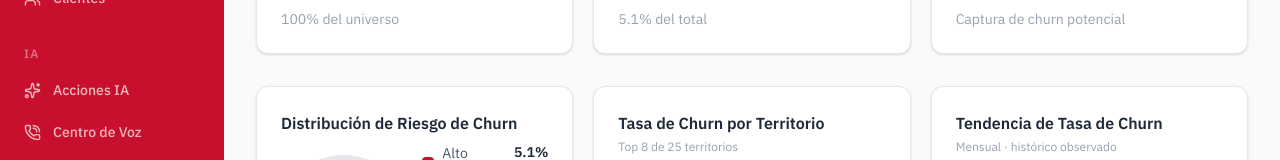
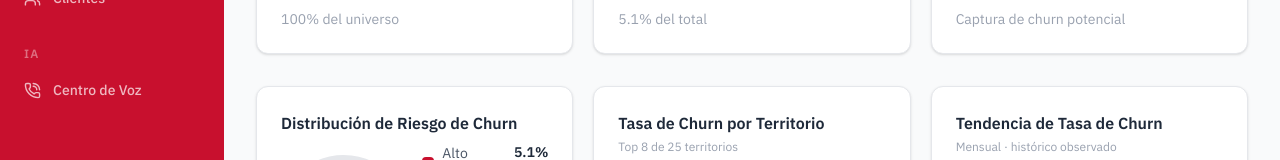
Before and after one commit to skymalign/ArcaGuard, a React (Vite) app in the folder frontend/: page / in a window 1280 px wide. Shown: the part 287-447 px from the top of the page. Built offline with nearby package versions, Linux system fonts and the light colour scheme.

Commit message:
fix: Removed acciones IA from the sidebar

```diff
--- a/frontend/src/components/Sidebar.tsx
+++ b/frontend/src/components/Sidebar.tsx
@@ -23,7 +23,6 @@ const NAV_MAIN = [
 ];
 
 const NAV_IA = [
-  { id: 'acciones-ia',   label: 'Acciones IA',     Icon: Sparkles },
   { id: 'centro-voz',    label: 'Centro de Voz',   Icon: PhoneCall },
 ];
 
--- a/frontend/src/pages/AccionesIaPage.tsx
+++ b/frontend/src/pages/AccionesIaPage.tsx
@@ -172,7 +172,7 @@ export default function AccionesIaPage({ clienteId = "CLI-001", onBack }: Accion
 
           {loading && estrategias.length === 0 && (
             <div className="bg-white border border-gray-200 rounded-xl p-6 text-sm text-gray-500">
-              Gemini está generando estrategias para este cliente...
+              La IA está generando estrategias para el cliente...
             </div>
           )}
 
```
